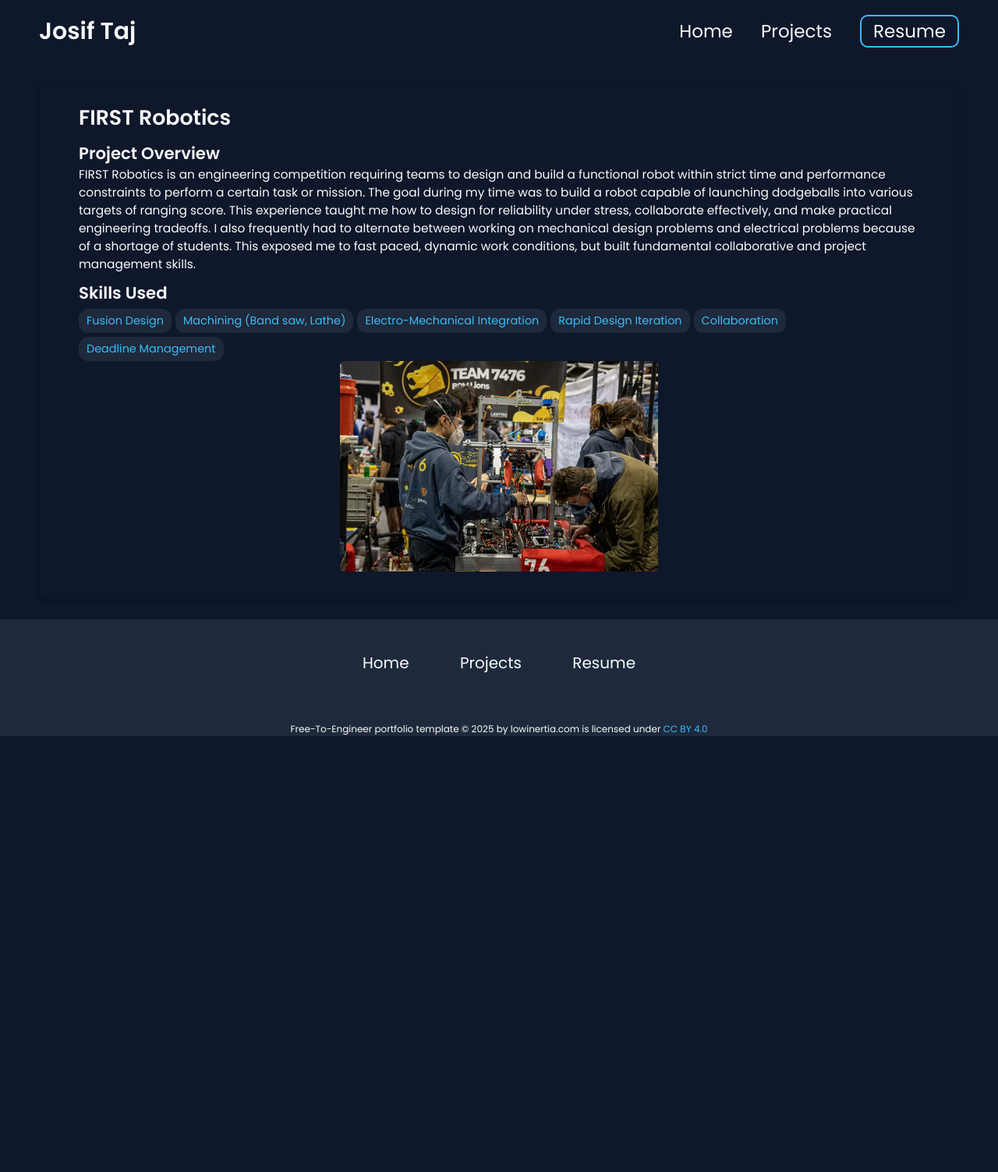
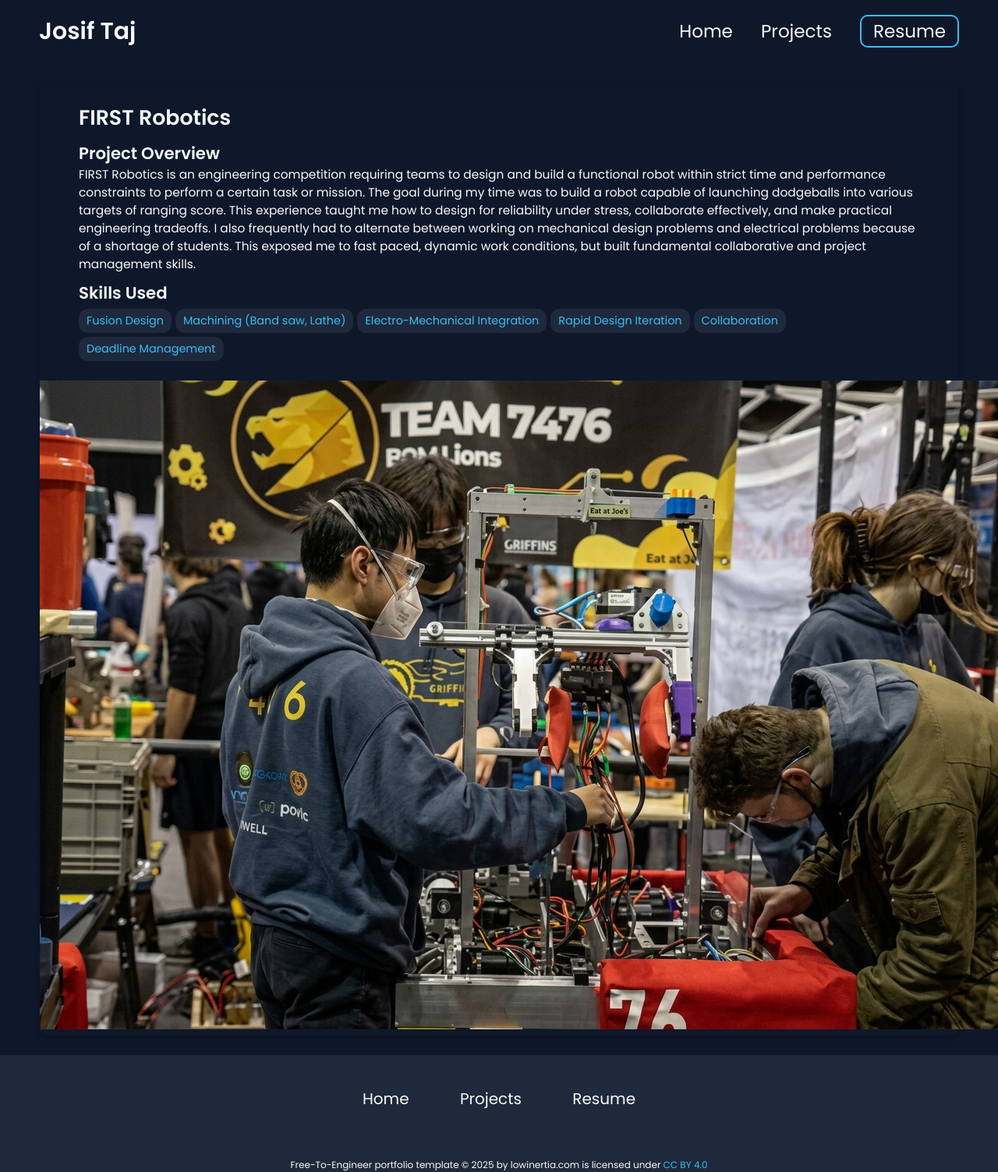
Before and after one commit to JosifTaj/josiftaj.github.io, a Jekyll site: the page built from _projects/IFRC-Project/index.md, in a window 1280 px wide. Shown: the whole page at 78% size. Built offline with Jekyll 4.4.1, drawn with Linux system fonts in a browser that asks for light colours; before the commit the page ends 944 px from its top, so only the background shows below that.

Commit message:
Update post.html

```diff
--- a/_layouts/post.html
+++ b/_layouts/post.html
@@ -25,11 +25,11 @@ layout: wrapper
                 {% endfor %}
             </div>
         </div>
-
-        <img src="{{ image_path }}" alt="{{ page.title }} image">
     </div>
 
     <div class="content">
         {{content}}
     </div>
+
+    <img src="{{ image_path }}" alt="{{ page.title }} image">
 </div>
```
